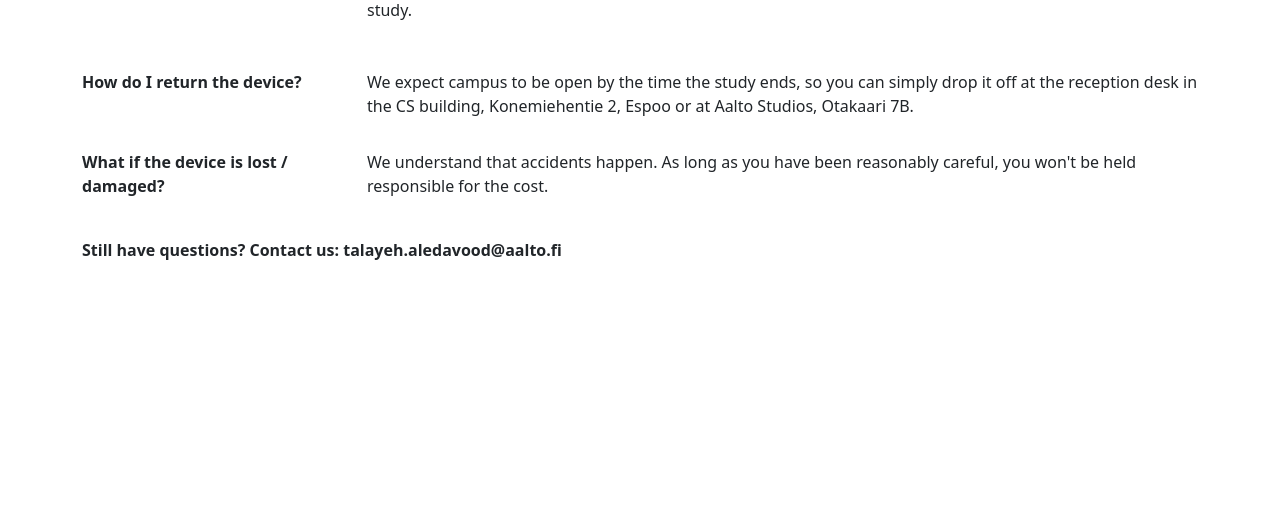
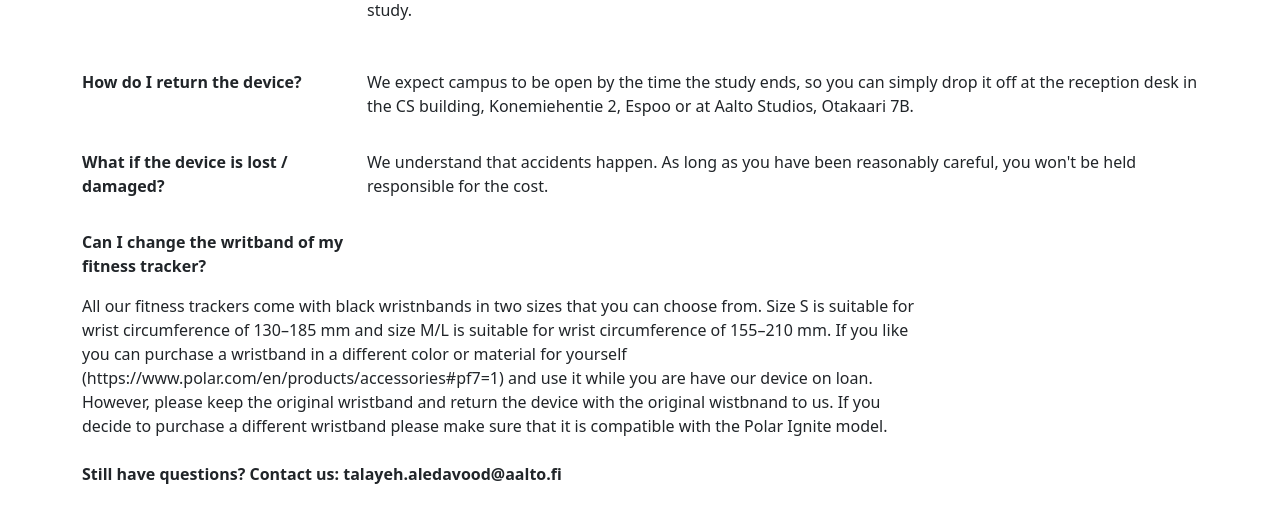
Before and after one commit to AaltoRSE/polar_auth, a Django app: page /faq/ in a window 1280 px wide. Shown: the part 1443-1953 px from the top of the page. Before the commit the page ends 1703 px from the top, so only its background shows below. Run offline with Django 3.2, Linux system fonts and the light colour scheme; parts of the project's set-up code (start-up, migrations or seed data) failed here and were passed over.

Commit message:
Update faq.html

```diff
--- a/templates/faq.html
+++ b/templates/faq.html
@@ -93,6 +93,15 @@
   </dd>
 </dl>
 
+  <dt class="col-sm-3 my-3">
+    Can I change the writband of my fitness tracker?
+  </dt>
+  <dd class="col-sm-9 my-3">
+    All our fitness trackers come with black wristnbands in two sizes that you can choose from. Size S is suitable for wrist circumference of 130–185 mm and size M/L is suitable for wrist circumference of 155–210 mm. If you like you can purchase a wristband in a different color or material for yourself (https://www.polar.com/en/products/accessories#pf7=1) and use it while you are have our device on loan. However, please keep the original wristband and return the device with the original wistbnand to us. If you decide to purchase a different wristband please make sure that it is compatible with the Polar Ignite model.
+  </dd>
+</dl>
+
+
 <p class="my-4"><b>Still have questions? Contact us: talayeh.aledavood@aalto.fi
 </b></p>
 
```
